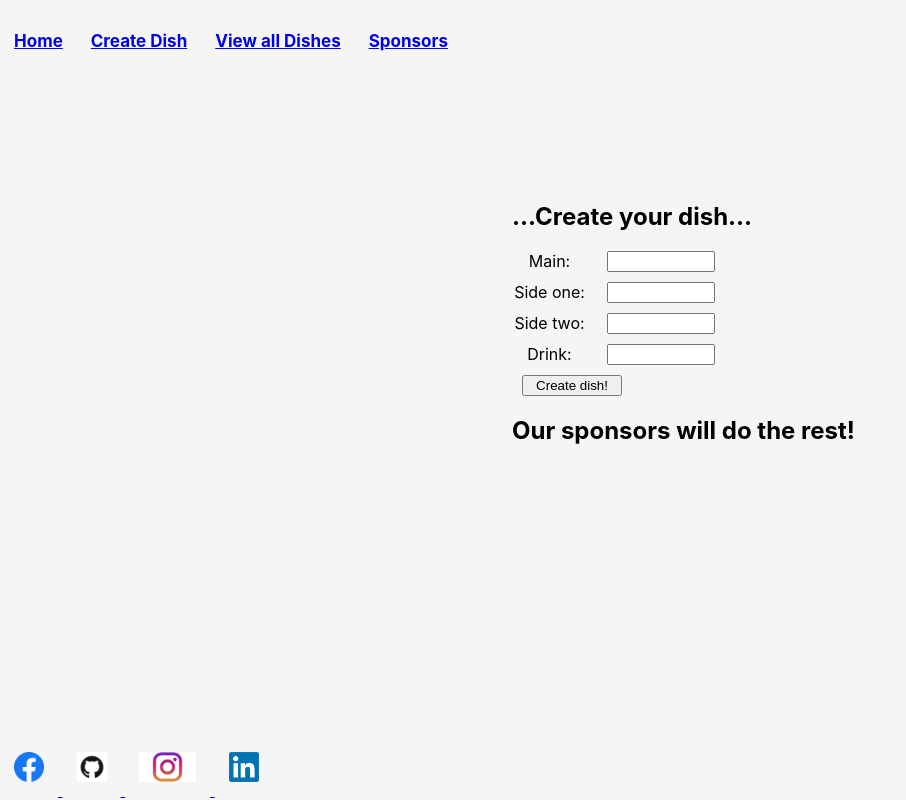
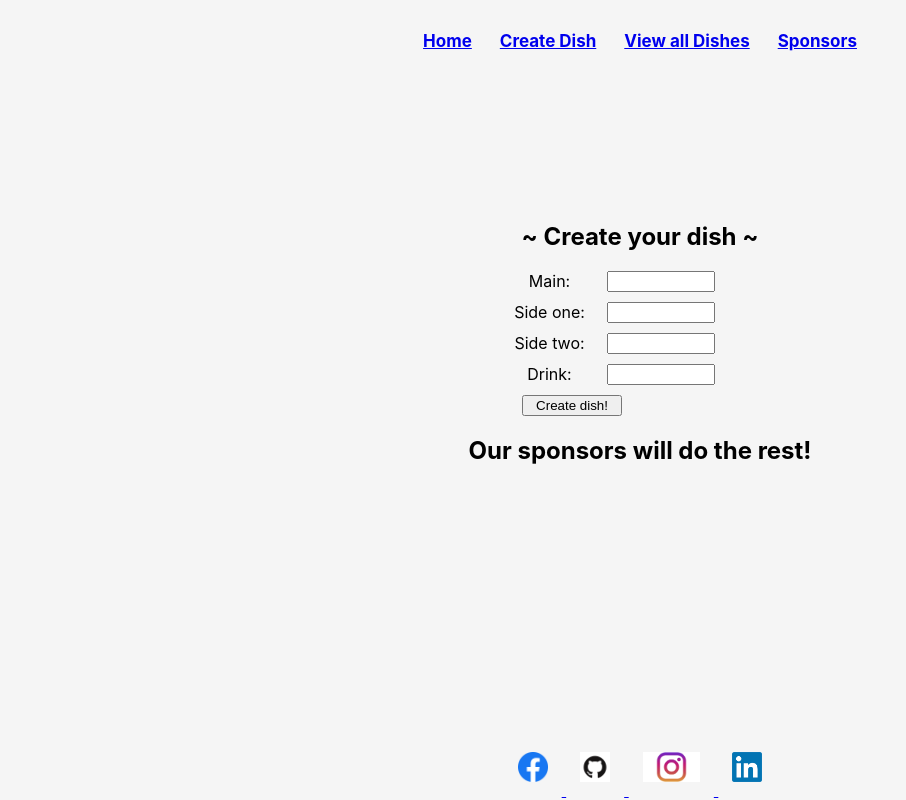
Before and after one commit to georuiz817/Gobbler, a React (Create React App) app in the folder client/: page /dishesNew in a window 1280 px wide. Shown: the top 800 px of the page, without its empty margins (0-906 px from the left). Built offline with nearby package versions, Linux system fonts and the light colour scheme.

Commit message:
dish show working with index, project requirements completed

```diff
--- a/client/src/Css/dishForm.css
+++ b/client/src/Css/dishForm.css
@@ -13,12 +13,12 @@
     margin-bottom: 10px;
 }
 
-#dish-form, .dish-creator-heading{
+#dish-form{
     margin-left: 40%;
     margin-right:40%;
     width: 70%;
 }
 
 #mainh2{
-    margin-top: 120px;
+    margin-top: 140px;
 }
--- a/client/src/Css/home.css
+++ b/client/src/Css/home.css
@@ -21,4 +21,11 @@
 
 body {
     background-color: whitesmoke;
+    text-align: center;
+
 }
+
+#dishes-index-h1{
+margin-top: 120px;
+
+}
--- a/client/src/containers/dishesIndex.js
+++ b/client/src/containers/dishesIndex.js
@@ -1,7 +1,7 @@
 import React, { Component } from 'react'
 import { connect } from 'react-redux'
 import { getDishes } from '/Users/dawn/gobbler-project/client/src/actions/manageDish.js'
-
+import { Link } from 'react-router-dom';
 
 class dishesIndex extends Component {
 
@@ -10,11 +10,11 @@ class dishesIndex extends Component {
   }
 
   render() {
-    const dishes = this.props.dishes.map(dish => <li key={dish.id}>{dish.main} with a side of {dish.side_one} and {dish.side_two}. Lastly a glass of {dish.drink}!</li>);
+    const dishes = this.props.dishes.map(dish =><Link to={`/dishShow/${dish.id}`}> <li key={dish.id}>{dish.main} with a side of {dish.side_one} and {dish.side_two}. Lastly a glass of {dish.drink}!</li> </Link> );
 
     return(
       <div className="dishesIndex">
-        <h2 id="dishes-index-h2">See the delicious dishes everyone has created</h2>
+        <h1 id="dishes-index-h1">See the delicious dishes everyone has created</h1>
         {dishes}
       </div>
     );
--- a/client/src/containers/dishesNew.js
+++ b/client/src/containers/dishesNew.js
@@ -40,7 +40,7 @@ export class dishesNew extends Component {
       render(){
           return(
             <div className="dishesNewPage">
-              <h2 id="mainh2" className="dish-creator-heading">...Create your dish...</h2>
+              <h2 id="mainh2" className="dish-creator-heading">~ Create your dish ~</h2>
 
               <form id="dish-form" onSubmit={ this.handleSubmit }>
                   <label htmlFor="main">Main:</label>
```
